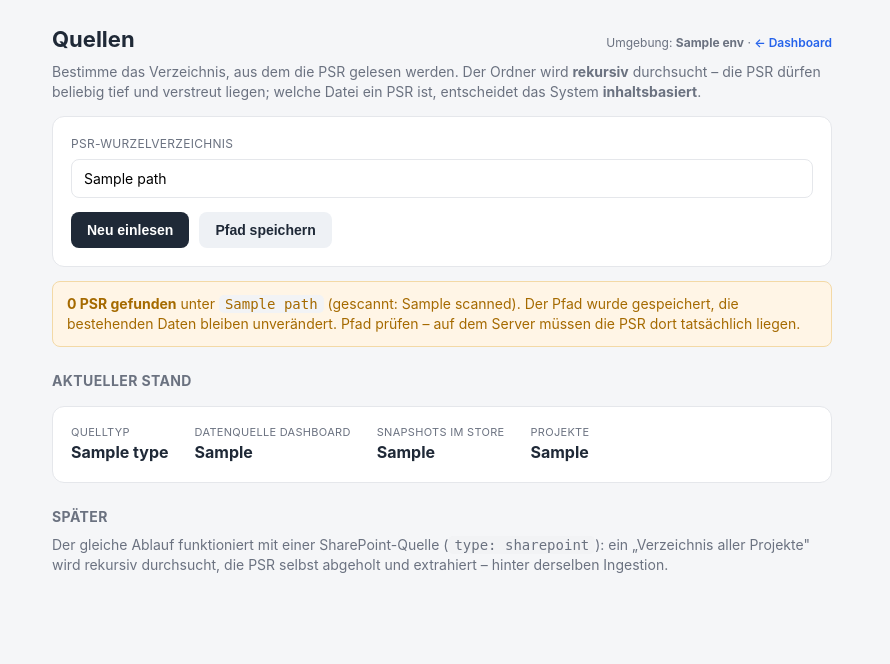
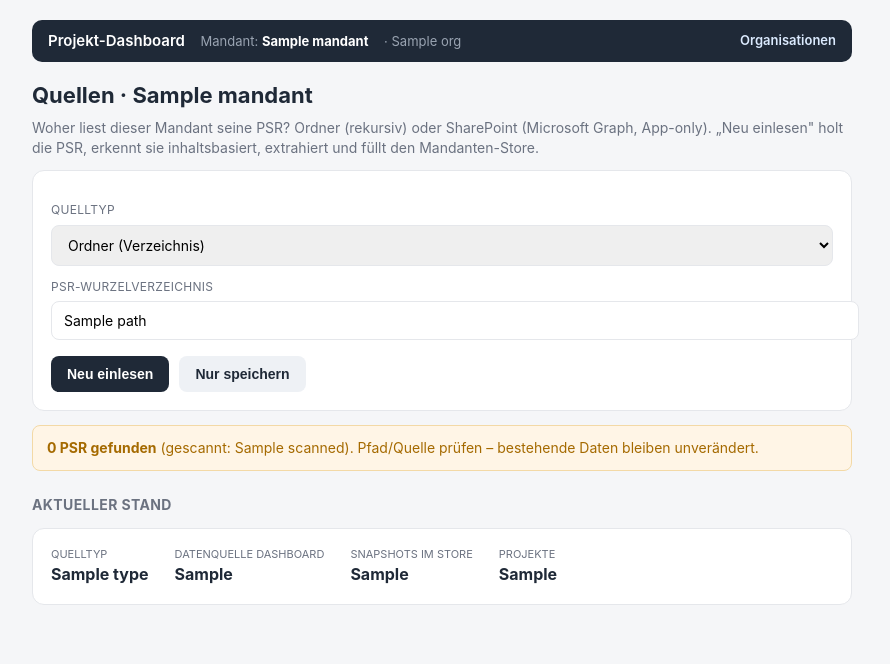
Before and after one commit to kaspAir/Dashboard_Projekte, a Python web app: template app/templates/quellen.html in a window 1280 px wide. Shown: the top 664 px of the page, without its empty margins (198-1088 px from the left). Run offline with Jinja, Linux system fonts and the light colour scheme; the template is opened without the code that fills it: most values are stand-ins (such as "Sample title", 1, 10 or a date in 2020).

Commit message:
SharePoint-Quelle im UI konfigurierbar + Demo-Mandant kaspAIr GmbH
- /quellen: Quelltyp-Umschalter Ordner|SharePoint; SharePoint-Felder
  (tenant_id/client_id/client_secret/site/root); Secret nur serverseitig
  (data/sources/<mandant>.yaml), nie im Git; bestehender Secret bleibt bei leerem Feld.
- Seed: 2. Mandant "kaspAIr GmbH" (+ Org "Alle Projekte") für die Live-SharePoint-Demo.
- Live gegen echtes SharePoint verifiziert: 8 Snapshots gelesen, Mandanten isoliert.

Co-Authored-By: Claude Opus 4.8 <noreply@anthropic.com>

```diff
--- a/app/templates/quellen.html
+++ b/app/templates/quellen.html
@@ -3,61 +3,75 @@
 <head>
 <meta charset="utf-8">
 <meta name="viewport" content="width=device-width, initial-scale=1">
-<title>Quellen – PSR-Verzeichnis</title>
+<title>Quellen</title>
 <style>
-  :root{--ink:#1f2937;--muted:#6b7280;--line:#e5e7eb;--bg:#f5f6f8;--card:#fff;--link:#2563eb;--g:#2e9e4f}
-  *{box-sizing:border-box}
-  body{margin:0;background:var(--bg);color:var(--ink);font-family:-apple-system,Segoe UI,Roboto,Arial,sans-serif;font-size:14px;line-height:1.45}
-  .wrap{max-width:820px;margin:0 auto;padding:24px 20px 60px}
-  header{display:flex;align-items:baseline;justify-content:space-between;gap:12px;flex-wrap:wrap}
-  h1{font-size:22px;margin:0}
-  h2{font-size:14px;margin:24px 0 8px;color:var(--muted);text-transform:uppercase;letter-spacing:.4px}
-  a{color:var(--link);text-decoration:none;font-weight:600}
-  .env{font-size:12px;color:var(--muted)}
-  .lead{color:var(--muted);margin-top:6px}
-  .card{background:var(--card);border:1px solid var(--line);border-radius:12px;padding:18px;margin-top:14px}
-  label{display:block;font-size:12px;color:var(--muted);text-transform:uppercase;letter-spacing:.3px;margin-bottom:6px}
-  input[type=text]{width:100%;padding:10px 12px;border:1px solid var(--line);border-radius:8px;font-size:14px;font-family:inherit}
-  .row{display:flex;gap:10px;flex-wrap:wrap;margin-top:14px}
+  body{margin:0;background:#f5f6f8;color:#1f2937;font-family:-apple-system,Segoe UI,Roboto,Arial,sans-serif;font-size:14px;line-height:1.45}
+  .wrap{max-width:820px;margin:0 auto;padding:20px 20px 60px}
+  h1{font-size:22px;margin:8px 0 0}h2{font-size:14px;margin:24px 0 8px;color:#6b7280;text-transform:uppercase;letter-spacing:.4px}
+  a{color:#2563eb;text-decoration:none;font-weight:600}
+  .lead{color:#6b7280;margin-top:6px}
+  .card{background:#fff;border:1px solid #e5e7eb;border-radius:12px;padding:18px;margin-top:12px}
+  label{display:block;font-size:12px;color:#6b7280;text-transform:uppercase;letter-spacing:.3px;margin:12px 0 6px}
+  input,select{width:100%;padding:10px 12px;border:1px solid #e5e7eb;border-radius:8px;font-size:14px;font-family:inherit}
+  .two{display:grid;grid-template-columns:1fr 1fr;gap:14px}
+  .row{display:flex;gap:10px;flex-wrap:wrap;margin-top:16px}
   button{border:0;border-radius:8px;padding:10px 16px;font-size:14px;font-weight:600;cursor:pointer}
-  button.primary{background:var(--ink);color:#fff}
-  button.ghost{background:#eef1f5;color:var(--ink)}
-  .kv{display:flex;gap:26px;flex-wrap:wrap}
-  .kv .k{font-size:11px;color:var(--muted);text-transform:uppercase;letter-spacing:.3px}
-  .kv b{font-size:16px}
+  button.primary{background:#1f2937;color:#fff}button.ghost{background:#eef1f5;color:#1f2937}
   .ok{background:#eaf7ee;border:1px solid #bfe6c9;color:#1e6b34;border-radius:8px;padding:12px 14px;margin-top:14px}
   .warn{background:#fff5e6;border:1px solid #f3d9a6;color:#a56a00;border-radius:8px;padding:12px 14px;margin-top:14px}
   .err{background:#fdecec;border:1px solid #f3c2c2;color:#a12020;border-radius:8px;padding:12px 14px;margin-top:14px}
+  .kv{display:flex;gap:26px;flex-wrap:wrap}.kv .k{font-size:11px;color:#6b7280;text-transform:uppercase}.kv b{font-size:16px}
   code{background:#f2f3f5;padding:1px 6px;border-radius:5px}
+  .hint{color:#6b7280;font-size:12px;margin-top:4px}
+  @media(max-width:640px){.two{grid-template-columns:1fr}}
 </style>
 </head>
 <body>
 <div class="wrap">
-  <header>
-    <h1>Quellen</h1>
-    <div class="env">Umgebung: <b>{{ env }}</b> · <a href="/dashboard">← Dashboard</a></div>
-  </header>
-  <div class="lead">Bestimme das Verzeichnis, aus dem die PSR gelesen werden. Der Ordner wird
-    <b>rekursiv</b> durchsucht – die PSR dürfen beliebig tief und verstreut liegen; welche
-    Datei ein PSR ist, entscheidet das System <b>inhaltsbasiert</b>.</div>
+  {% include '_nav.html' %}
+  <h1>Quellen{% if mandant %} · {{ mandant.name }}{% endif %}</h1>
+  <div class="lead">Woher liest dieser Mandant seine PSR? Ordner (rekursiv) oder SharePoint (Microsoft Graph, App-only).
+    „Neu einlesen" holt die PSR, erkennt sie inhaltsbasiert, extrahiert und füllt den Mandanten-Store.</div>
 
   <form method="post" class="card">
-    <label for="path">PSR-Wurzelverzeichnis</label>
-    <input type="text" id="path" name="path" value="{{ source.path }}" placeholder="/pfad/zu/Projekte">
+    <label for="stype">Quelltyp</label>
+    <select id="stype" name="stype" onchange="document.getElementById('folder').style.display=this.value=='folder'?'block':'none';document.getElementById('sp').style.display=this.value=='sharepoint'?'block':'none';">
+      <option value="folder" {{ 'selected' if source.type != 'sharepoint' else '' }}>Ordner (Verzeichnis)</option>
+      <option value="sharepoint" {{ 'selected' if source.type == 'sharepoint' else '' }}>SharePoint / OneDrive (Graph)</option>
+    </select>
+
+    <div id="folder" style="display:{{ 'none' if source.type=='sharepoint' else 'block' }}">
+      <label for="path">PSR-Wurzelverzeichnis</label>
+      <input type="text" id="path" name="path" value="{{ source.path or '' }}" placeholder="/pfad/zu/Projekte">
+    </div>
+
+    <div id="sp" style="display:{{ 'block' if source.type=='sharepoint' else 'none' }}">
+      <div class="two">
+        <div><label>Tenant-ID</label><input type="text" name="tenant_id" value="{{ source.tenant_id or '' }}" placeholder="GUID"></div>
+        <div><label>Client-ID</label><input type="text" name="client_id" value="{{ source.client_id or '' }}" placeholder="GUID"></div>
+      </div>
+      <label>Client-Secret</label>
+      <input type="password" name="client_secret" placeholder="{{ '•••••••• (gespeichert – leer lassen zum Behalten)' if has_secret else 'Secret der Azure-App' }}">
+      <div class="hint">Wird nur auf dem Server gespeichert (data/sources/…), nie im Git.</div>
+      <div class="two">
+        <div><label>Site</label><input type="text" name="site" value="{{ source.site or '' }}" placeholder="firma.sharepoint.com:/sites/PSR"></div>
+        <div><label>Ordner (root)</label><input type="text" name="root" value="{{ source.root or '' }}" placeholder="PSR_Tests"></div>
+      </div>
+    </div>
+
     <div class="row">
       <button class="primary" type="submit" name="action" value="ingest">Neu einlesen</button>
-      <button class="ghost" type="submit" name="action" value="save">Pfad speichern</button>
+      <button class="ghost" type="submit" name="action" value="save">Nur speichern</button>
     </div>
   </form>
 
   {% if result %}
     {% if result.ingested > 0 %}
-      <div class="ok"><b>Eingelesen.</b> Gescannt: {{ result.scanned }} · als PSR erkannt und übernommen:
+      <div class="ok"><b>Eingelesen.</b> Gescannt: {{ result.scanned }} · als PSR übernommen:
         <b>{{ result.ingested }}</b> · übersprungen: {{ result.skipped }}. Das Dashboard zeigt jetzt diese Daten.</div>
     {% else %}
-      <div class="warn"><b>0 PSR gefunden</b> unter <code>{{ source.path }}</code> (gescannt: {{ result.scanned }}).
-        Der Pfad wurde gespeichert, die bestehenden Daten bleiben unverändert. Pfad prüfen –
-        auf dem Server müssen die PSR dort tatsächlich liegen.</div>
+      <div class="warn"><b>0 PSR gefunden</b> (gescannt: {{ result.scanned }}). Pfad/Quelle prüfen –
+        bestehende Daten bleiben unverändert.</div>
     {% endif %}
   {% endif %}
   {% if error %}<div class="err">{{ error }}</div>{% endif %}
@@ -69,11 +83,6 @@
     <div><div class="k">Snapshots im Store</div><b>{{ store_snapshots }}</b></div>
     <div><div class="k">Projekte</div><b>{{ store_projects }}</b></div>
   </div>
-
-  <h2>Später</h2>
-  <div class="lead">Der gleiche Ablauf funktioniert mit einer SharePoint-Quelle (<code>type: sharepoint</code>):
-    ein „Verzeichnis aller Projekte" wird rekursiv durchsucht, die PSR selbst abgeholt und extrahiert –
-    hinter derselben Ingestion.</div>
 </div>
 </body>
 </html>
--- a/config/mandanten.default.yaml
+++ b/config/mandanten.default.yaml
@@ -3,3 +3,6 @@
 
 - id: llv
   name: Liechtensteinische Landesverwaltung
+
+- id: kaspair
+  name: kaspAIr GmbH   # Demo-Mandant mit Live-Quelle aus SharePoint
--- a/config/orgs.default.yaml
+++ b/config/orgs.default.yaml
@@ -12,3 +12,8 @@
   scope:
     business_areas:
       - Ministerium für Infrastruktur und Justiz
+
+- id: kaspair-gesamt
+  mandant_id: kaspair
+  name: Alle Projekte
+  scope: {}
```
Also changed, not shown: app/__init__.py (+16 -4 lines).
